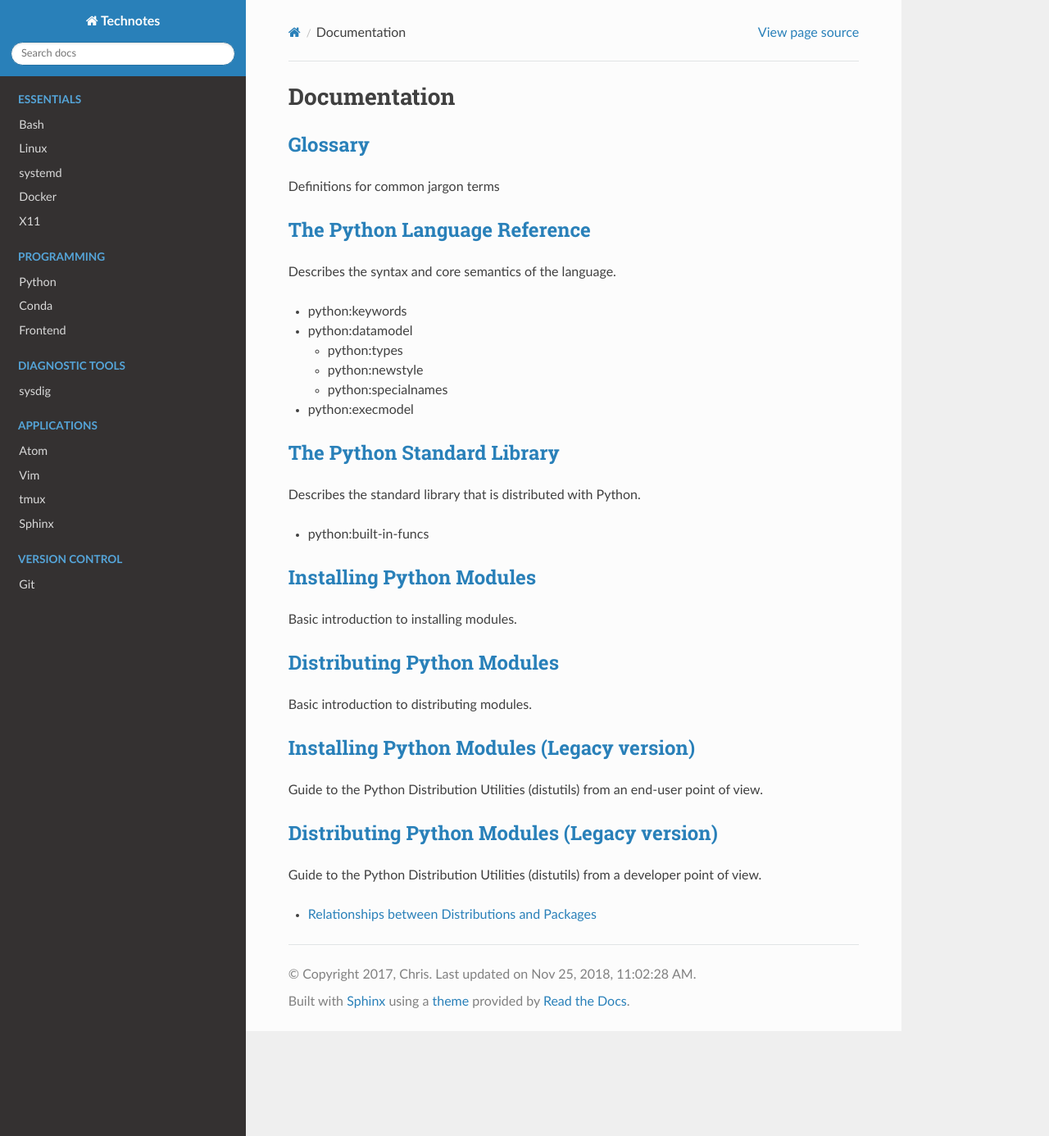
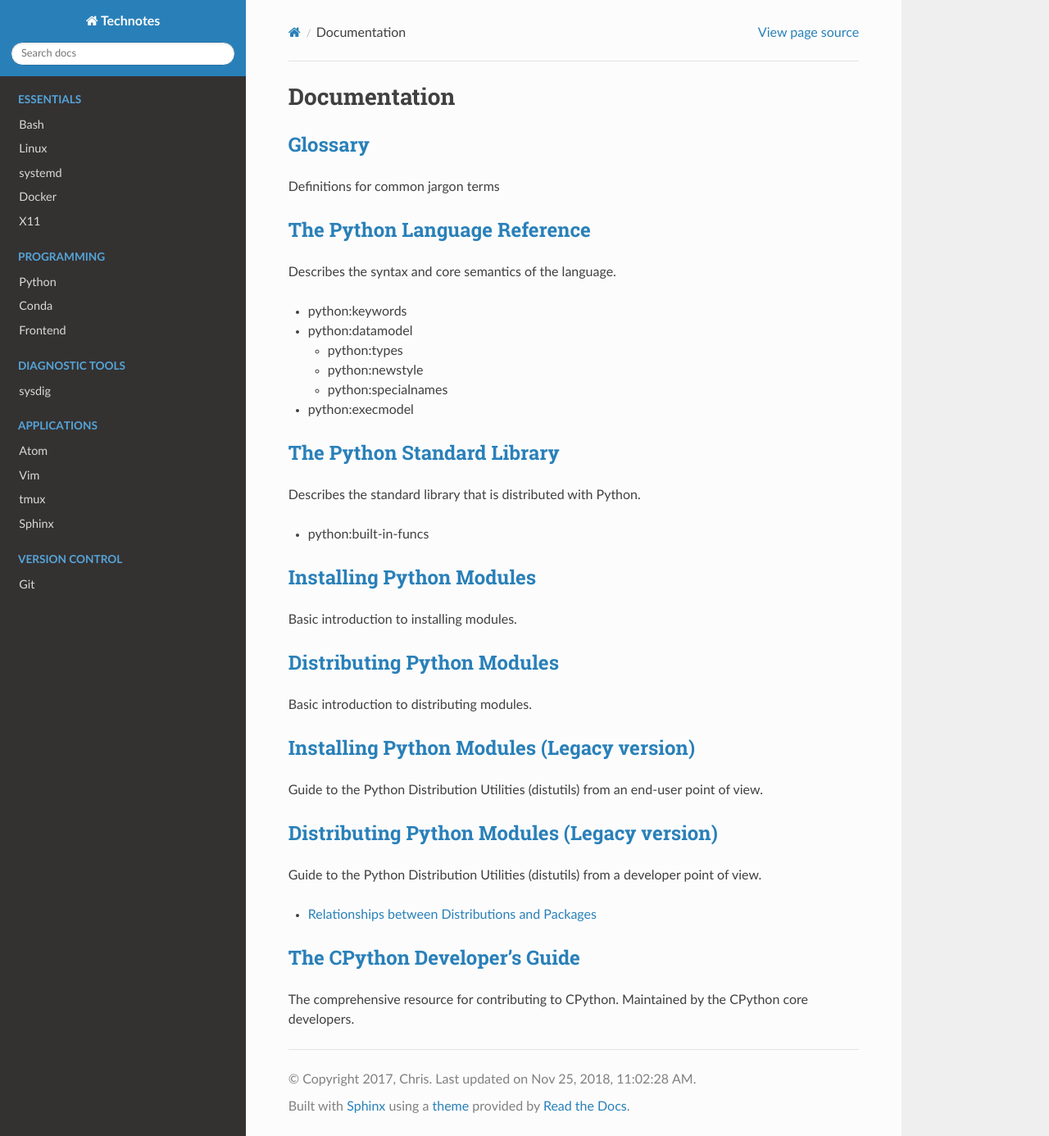
Before and after one commit to heterotopian/technotes, a Sphinx documentation site: the page built from source/python/doc.rst, in a window 1280 px wide and 1386 px high. Shown: the whole window at 82% size. Built offline with Sphinx 7.4.7 and the Read the Docs theme 2.0.0, drawn with Linux system fonts in a browser that asks for light colours.

Commit message:
Add devguide

```diff
--- a/source/intersphinx.yaml
+++ b/source/intersphinx.yaml
@@ -94,3 +94,6 @@ docutils: !!python/tuple
 jupyter: !!python/tuple
   - "https://jupyter.readthedocs.io/en/latest/"
   - null
+devguide: !!python/tuple
+  - "https://devguide.python.org/"
+  - null
--- a/source/python/doc.rst
+++ b/source/python/doc.rst
@@ -56,3 +56,10 @@ Guide to the Python Distribution Utilities (distutils) from an end-user point of
 Guide to the Python Distribution Utilities (distutils) from a developer point of view.
 
 - `Relationships between Distributions and Packages <https://docs.python.org/2/distutils/setupscript.html#relationships-between-distributions-and-packages>`_
+
+
+`The CPython Developer's Guide <https://devguide.python.org/>`_
+---------------------------------------------------------------
+
+The comprehensive resource for contributing to CPython.
+Maintained by the CPython core developers.
```
